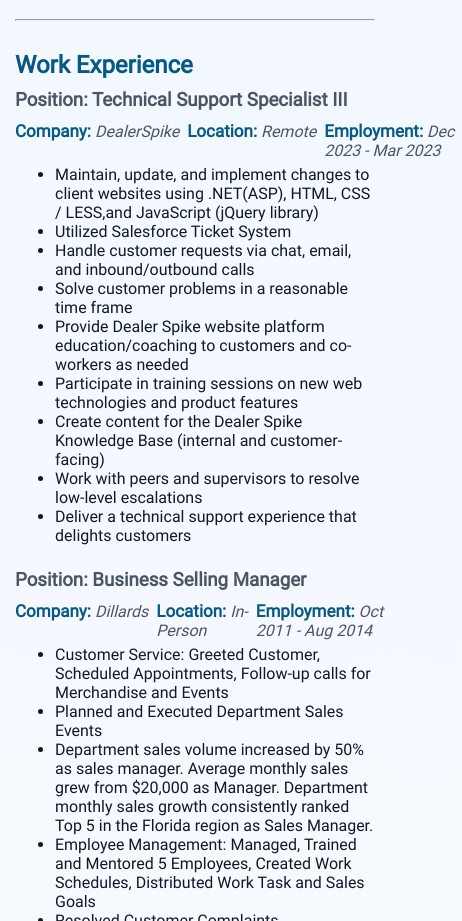
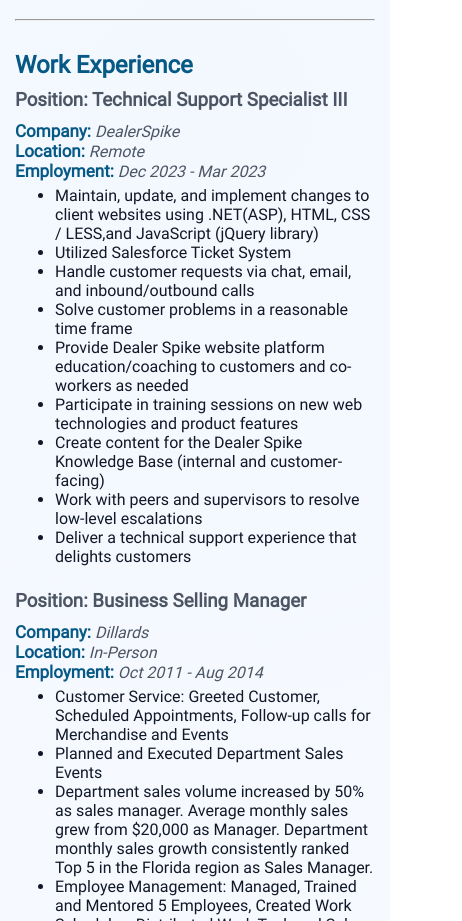
Before and after one commit to jazicorn/Resume, a plain HTML site: page index.html in a window 390 px wide. Shown: the part 3040-3961 px from the top of the page, 462 px wide, since content can reach past the window. Drawn offline with Linux system fonts and the light colour scheme.

Commit message:
updated work info responsiveness

```diff
--- a/styles/work.css
+++ b/styles/work.css
@@ -28,3 +28,13 @@
     font-style: italic;
     font-size: 16px;
 }
+
+@media (max-width: 767px) {
+    .work-experience-info {
+        margin-left: 0px;
+        padding-left: 0px;
+        list-style-type: none;
+        display: flex;
+        flex-direction: column;
+    }
+}
```
